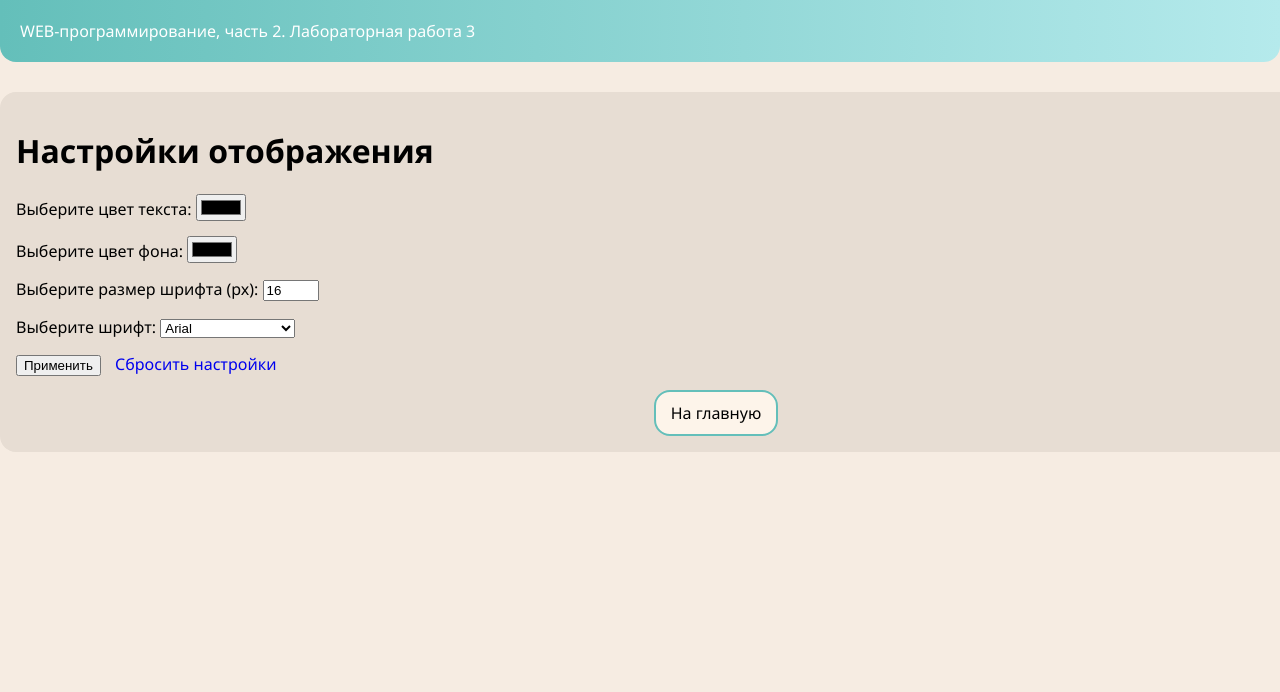
After one commit to nesssai/web-back-labs, a Flask app: page /lab3/settings in a window 1280 px wide; the page is wider, and only the part inside the window is pictured. The commit adds this page. Shown: the top 692 px of that part. Run offline with Flask 3, Linux system fonts and the light colour scheme.

Commit message:
Настройки отображения

```diff
--- a/lab3.py
+++ b/lab3.py
@@ -72,3 +72,43 @@ def pay():
 def success():
     price = request.args.get('price')
     return render_template('lab3/success.html', price=price)
+
+@lab3.route('/lab3/settings')
+def settings():
+    color = request.args.get('color')
+    bg_color = request.args.get('bg_color')
+    font_size = request.args.get('font_size')
+    font_family = request.args.get('font_family')
+
+    if color or bg_color or font_size or font_family:
+        resp = make_response(redirect('/lab3/settings'))
+        if color:
+            resp.set_cookie('color', color)
+        if bg_color:
+            resp.set_cookie('bg_color', bg_color)
+        if font_size:
+            resp.set_cookie('font_size', font_size)
+        if font_family:
+            resp.set_cookie('font_family', font_family)
+        return resp
+
+    color = request.cookies.get('color')
+    bg_color = request.cookies.get('bg_color')
+    font_size = request.cookies.get('font_size')
+    font_family = request.cookies.get('font_family')
+
+    resp = make_response(render_template('lab3/settings.html',
+                                         color=color,
+                                         bg_color=bg_color,
+                                         font_size=font_size,
+                                         font_family=font_family))
+    return resp
+
+@lab3.route('/lab3/settings/clear')
+def clear_settings():
+    resp = make_response(redirect('/lab3/settings'))
+    resp.delete_cookie('color')
+    resp.delete_cookie('bg_color')
+    resp.delete_cookie('font_size')
+    resp.delete_cookie('font_family')
+    return resp
--- a/templates/base.html
+++ b/templates/base.html
@@ -9,6 +9,21 @@
     <link rel="icon" type="image/png" sizes="32x32" href="{{ url_for('static', filename='favicons/favicon-32x32.png') }}">
     <link rel="icon" type="image/png" sizes="16x16" href="{{ url_for('static', filename='favicons/favicon-16x16.png') }}">
     <style>
+        body {
+            {% if request.cookies.get('color') %}
+            color: {{ request.cookies.get('color') }};
+            {% endif %}
+            {% if request.cookies.get('bg_color') %}
+            background-color: {{ request.cookies.get('bg_color') }};
+            {% endif %}
+            {% if request.cookies.get('font_size') %}
+            font-size: {{ request.cookies.get('font_size') }}px;
+            {% endif %}
+            {% if request.cookies.get('font_family') %}
+            font-family: {{ request.cookies.get('font_family') }};
+            {% endif %}
+        }
+
         .button-link {
             display: inline-block;
             padding: 10px 15px;
--- a/templates/lab3/lab3.html
+++ b/templates/lab3/lab3.html
@@ -26,5 +26,8 @@
         <li>
             <a href="/lab3/order">Заказ напитка</a>
         </li>
+        <li>
+            <a href="/lab3/settings">Настройки отображения</a>
+        </li>
     </ol>
 {% endblock %}
--- /dev/null
+++ b/templates/lab3/settings.html
@@ -0,0 +1,38 @@
+{% extends "base.html" %}
+
+{% block lab %}Лабораторная работа 3{% endblock %}
+
+{% block main %}
+    <h1>Настройки отображения</h1>
+
+    <form>
+        <div style="margin-bottom: 15px;">
+            <label class="label" for="color">Выберите цвет текста:</label>
+            <input type="color" id="color" name="color" value="{{ color or '' }}">
+        </div>
+
+        <div style="margin-bottom: 15px;">
+            <label class="label" for="bg_color">Выберите цвет фона:</label>
+            <input type="color" id="bg_color" name="bg_color" value="{{ bg_color or '' }}">
+        </div>
+
+        <div style="margin-bottom: 15px;">
+            <label class="label" for="font_size">Выберите размер шрифта (px):</label>
+            <input type="number" id="font_size" name="font_size" value="{{ font_size or 16 }}" min="8" max="72">
+        </div>
+
+        <div style="margin-bottom: 15px;">
+            <label class="label" for="font_family">Выберите шрифт:</label>
+            <select id="font_family" name="font_family">
+                <option value="Arial, sans-serif" {{ 'selected' if font_family == 'Arial, sans-serif' }}>Arial</option>
+                <option value="'Times New Roman', serif" {{ 'selected' if font_family == "'Times New Roman', serif" }}>Times New Roman</option>
+                <option value="Georgia, serif" {{ 'selected' if font_family == 'Georgia, serif' }}>Georgia</option>
+            </select>
+        </div>
+
+        <div>
+            <button type="submit">Применить</button>
+            <a href="/lab3/settings/clear" style="text-decoration: none; margin-left: 10px;">Сбросить настройки</a>
+        </div>
+    </form>
+{% endblock %}
```
